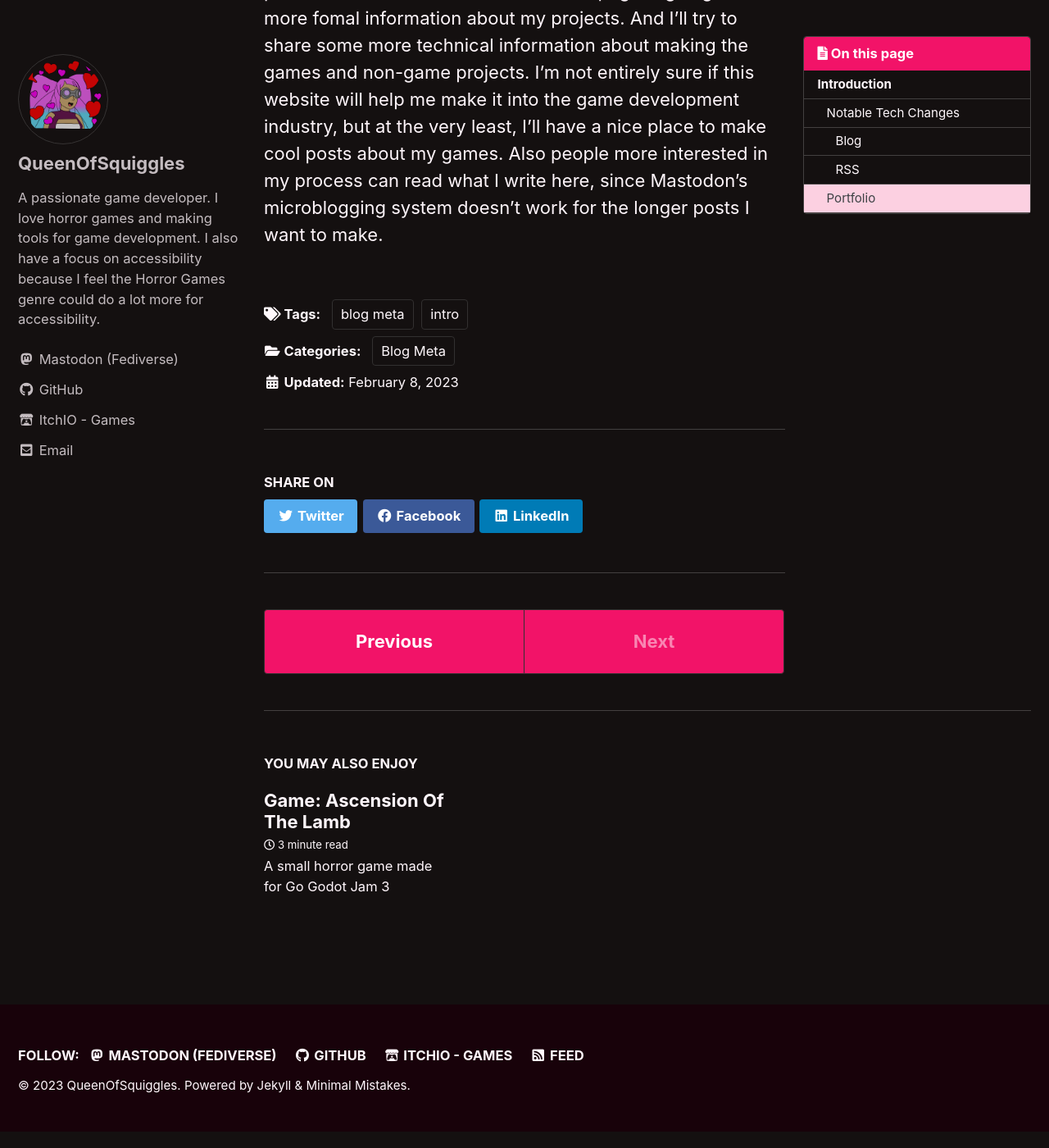
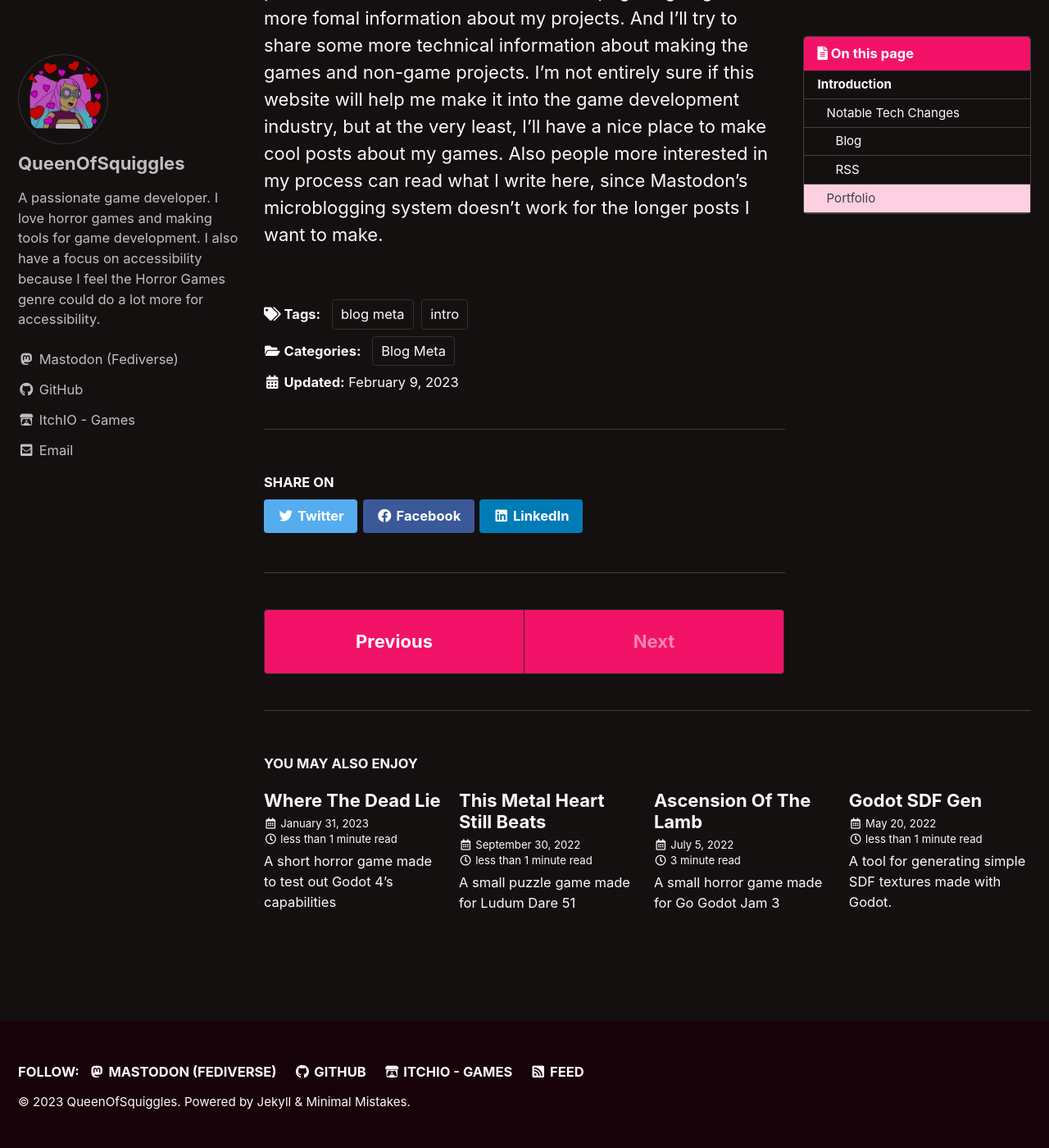
Before and after one commit to QueenOfSquiggles/queenofsquigglesweb, a Jekyll site: the page built from _posts/2023-02-08-blog-intro.md, in a window 1280 px wide and 1400 px high, scrolled down 1980 px. Shown: the whole window at 82% size. Built offline with Jekyll 4.4.1, drawn with Linux system fonts in a browser that asks for light colours; cached includes are drawn as plain includes.

```diff
--- a/_config.yml
+++ b/_config.yml
@@ -273,3 +273,4 @@ defaults:
       related: true
       toc: true
       toc_sticky: true
+      show_date: true
--- a/_includes/archive-single.html
+++ b/_includes/archive-single.html
@@ -25,6 +25,7 @@
       {% endif %}
     </h2>
     {% include page__meta.html type=include.type %}
+
     {% if post.excerpt %}<p class="archive__item-excerpt" itemprop="description">{{ post.excerpt | markdownify | strip_html | truncate: 160 }}</p>{% endif %}
   </article>
 </div>
--- /dev/null
+++ b/_posts/2022-05-20-godot-sdf-gen.md
@@ -0,0 +1,31 @@
+---
+title: "Godot SDF Gen"
+excerpt: "A tool for generating simple SDF textures made with Godot."
+layout: splash
+last_modified_at: 2023-02-09
+
+header:
+    overlay_image: /assets/images/ascension-of-the-lamb/ascension_header.png
+    overlay_filter: 0.3
+
+    caption: "Screenshot from the Game"
+    actions:
+        -   label: "Source Code"
+            url: "https://github.com/QueenOfSquiggles/gogodot3-horror-game"
+        -   label: "Game Page"
+            url: "https://queenofsquiggles.itch.io/the-ascension-of-the-lamb"
+
+
+categories:
+  - Tools
+
+tags:
+  - tool
+
+gallery:
+    -   url: /assets/images/ascension-of-the-lamb/ascension_gallery_1.png
+        image_path: /assets/images/ascension-of-the-lamb/ascension_gallery_1.png
+        alt: "A dirty hole in the ground"
+---
+
+# Under Construction!
--- /dev/null
+++ b/_posts/2022-09-30-this-metal-heart-still-beats.md
@@ -0,0 +1,31 @@
+---
+title: "This Metal Heart Still Beats"
+excerpt: "A small puzzle game made for Ludum Dare 51"
+layout: splash
+last_modified_at: 2023-02-09
+
+header:
+    overlay_image: /assets/images/ascension-of-the-lamb/ascension_header.png
+    overlay_filter: 0.3
+
+    caption: "Screenshot from the Game"
+    actions:
+        -   label: "Source Code"
+            url: "https://github.com/QueenOfSquiggles/gogodot3-horror-game"
+        -   label: "Game Page"
+            url: "https://queenofsquiggles.itch.io/the-ascension-of-the-lamb"
+
+
+categories:
+  - Games
+tags:
+  - game
+  - game jam
+
+gallery:
+    -   url: /assets/images/ascension-of-the-lamb/ascension_gallery_1.png
+        image_path: /assets/images/ascension-of-the-lamb/ascension_gallery_1.png
+        alt: "A dirty hole in the ground"
+---
+
+# Under Construction!
--- /dev/null
+++ b/_posts/2023-01-31-where-the-dead-lie.md
@@ -0,0 +1,31 @@
+---
+title: "Where The Dead Lie"
+excerpt: "A short horror game made to test out Godot 4's capabilities"
+layout: splash
+last_modified_at: 2023-02-09
+
+header:
+    overlay_image: /assets/images/ascension-of-the-lamb/ascension_header.png
+    overlay_filter: 0.3
+
+    caption: "Screenshot from the Game"
+    actions:
+        -   label: "Source Code"
+            url: "https://github.com/QueenOfSquiggles/gogodot3-horror-game"
+        -   label: "Game Page"
+            url: "https://queenofsquiggles.itch.io/the-ascension-of-the-lamb"
+
+
+categories:
+  - Games
+tags:
+  - game
+  - horror
+
+gallery:
+    -   url: /assets/images/ascension-of-the-lamb/ascension_gallery_1.png
+        image_path: /assets/images/ascension-of-the-lamb/ascension_gallery_1.png
+        alt: "A dirty hole in the ground"
+---
+
+# Under Construction!
--- a/_posts/2023-02-08-blog-intro.md
+++ b/_posts/2023-02-08-blog-intro.md
@@ -8,6 +8,7 @@ categories:
 tags:
   - blog meta
   - intro
+last_modified_at: 2023-02-09
 ---
 
 # Introduction
```
Also changed, not shown: _layouts/splash.html (+8 -0 lines), _posts/2022-07-05-ascension-of-the-lamb.md (+2 -1 lines).
